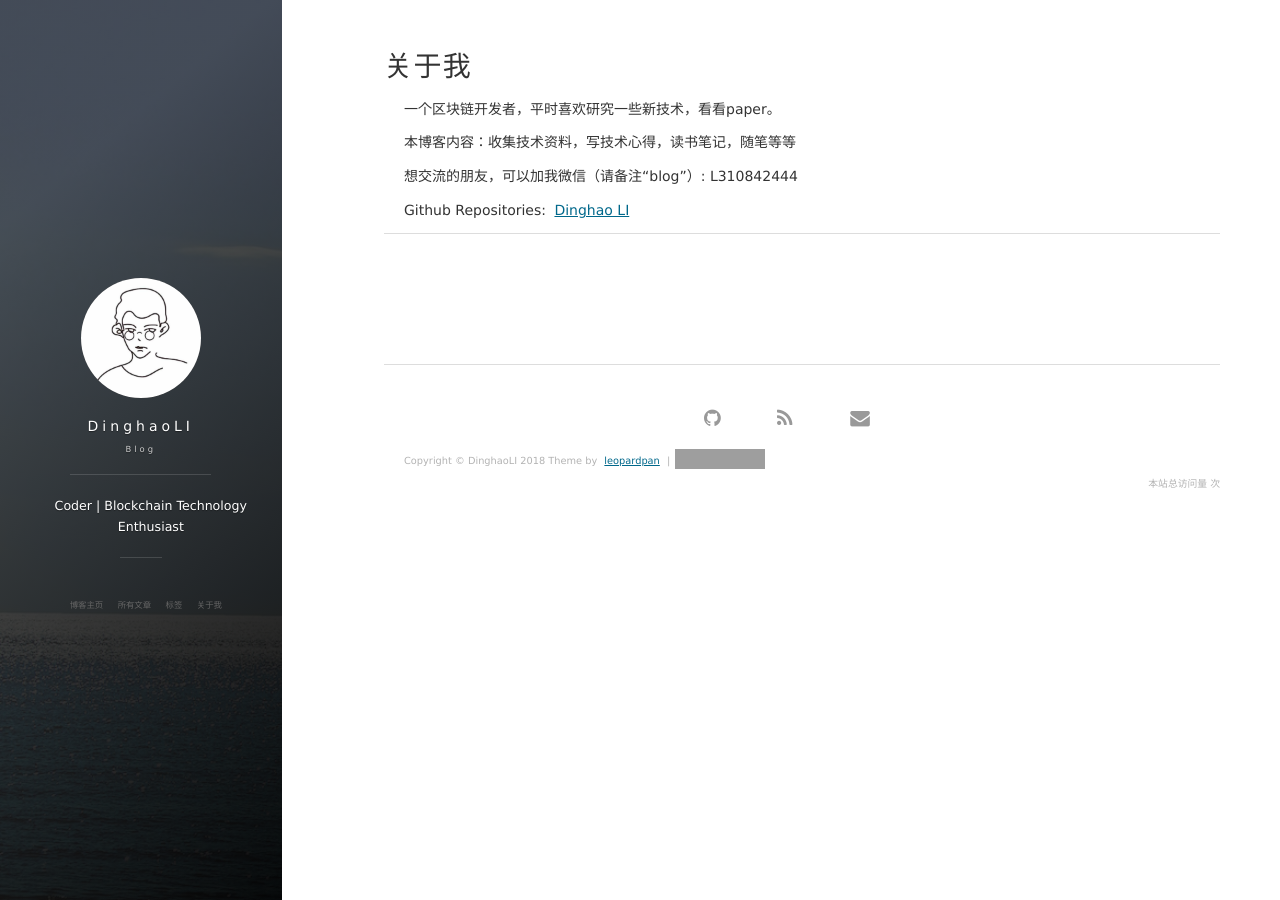
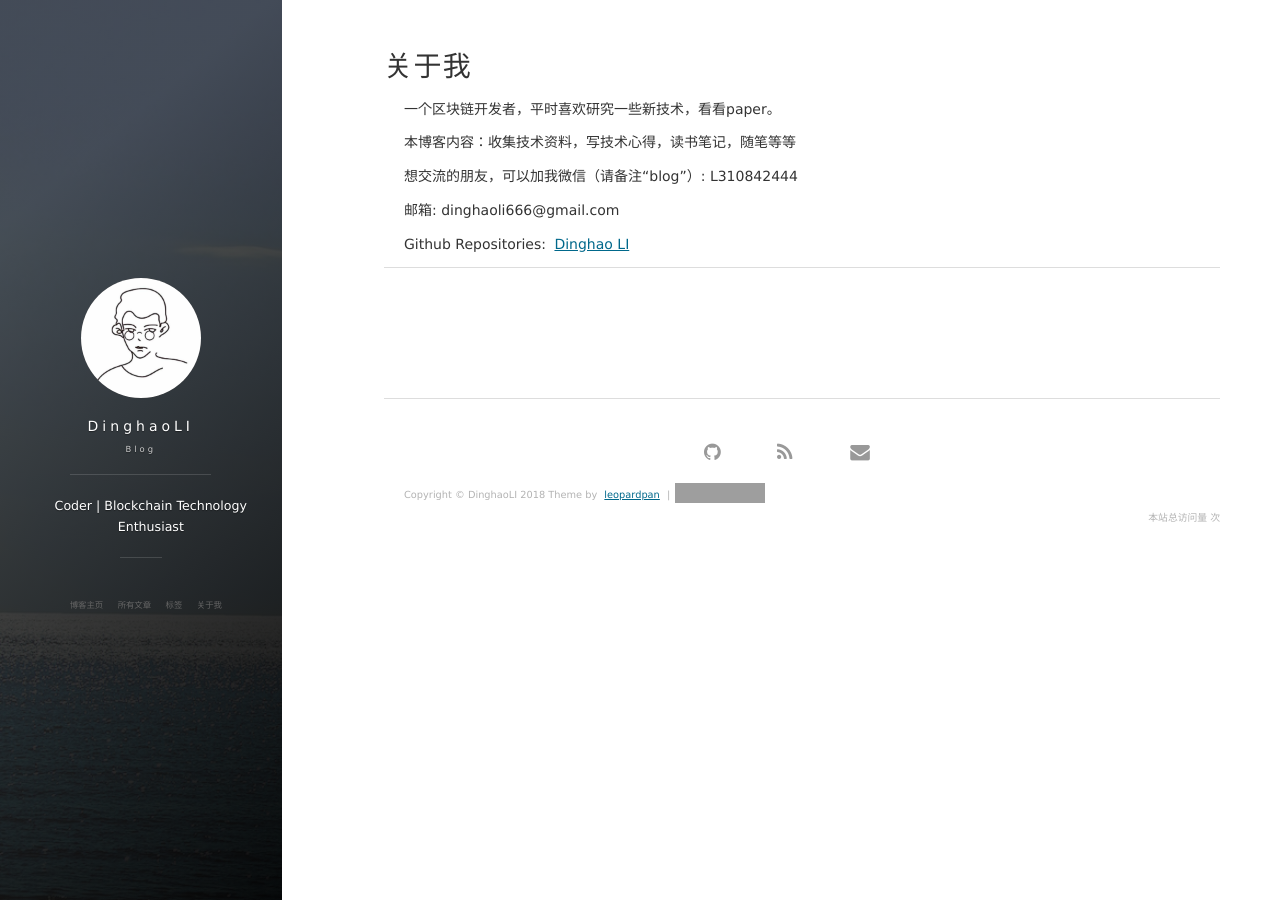
Before and after one commit to DinghaoLI/dinghaoli.github.io, a Jekyll site: the page built from about.md, in a window 1280 px wide. Built offline with Jekyll 4.4.1, drawn with Linux system fonts in a browser that asks for light colours; nearby versions of some CDN libraries; comment, search, counter and statistics services are not loaded; grey boxes are pictures that could not be loaded.

Commit message:
modified about page

```diff
--- a/about.md
+++ b/about.md
@@ -9,6 +9,8 @@ title: 关于我
 <p>
 想交流的朋友，可以加我微信（请备注“blog”）: L310842444
 <p>
+邮箱: dinghaoli666@gmail.com
+<p>
 Github Repositories: <a href="https://github.com/DinghaoLI">Dinghao LI</a>
 
 
```
Also changed, not shown: _posts/2018-11-24-ETH_code_5.md (+1 -1 lines), README.md.
